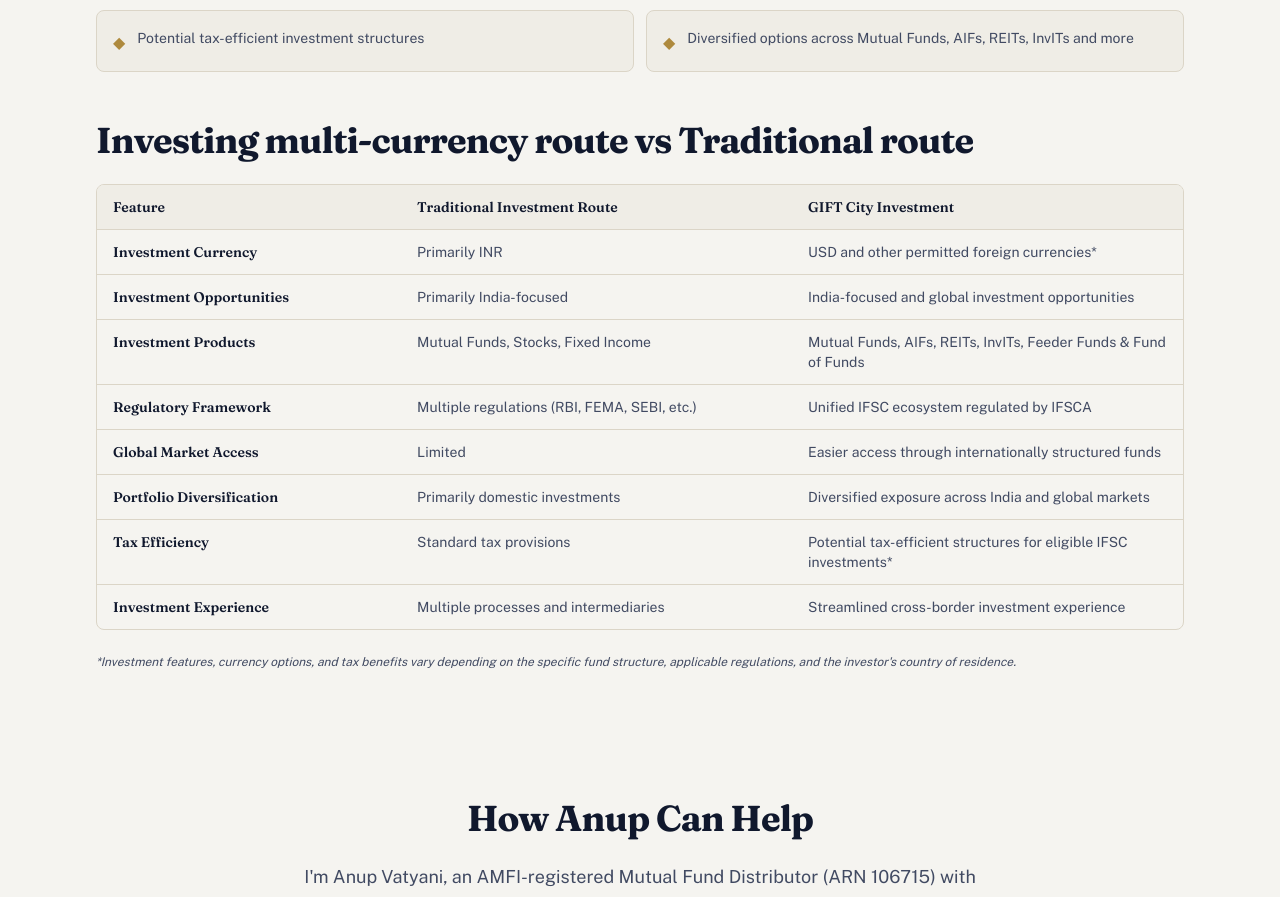
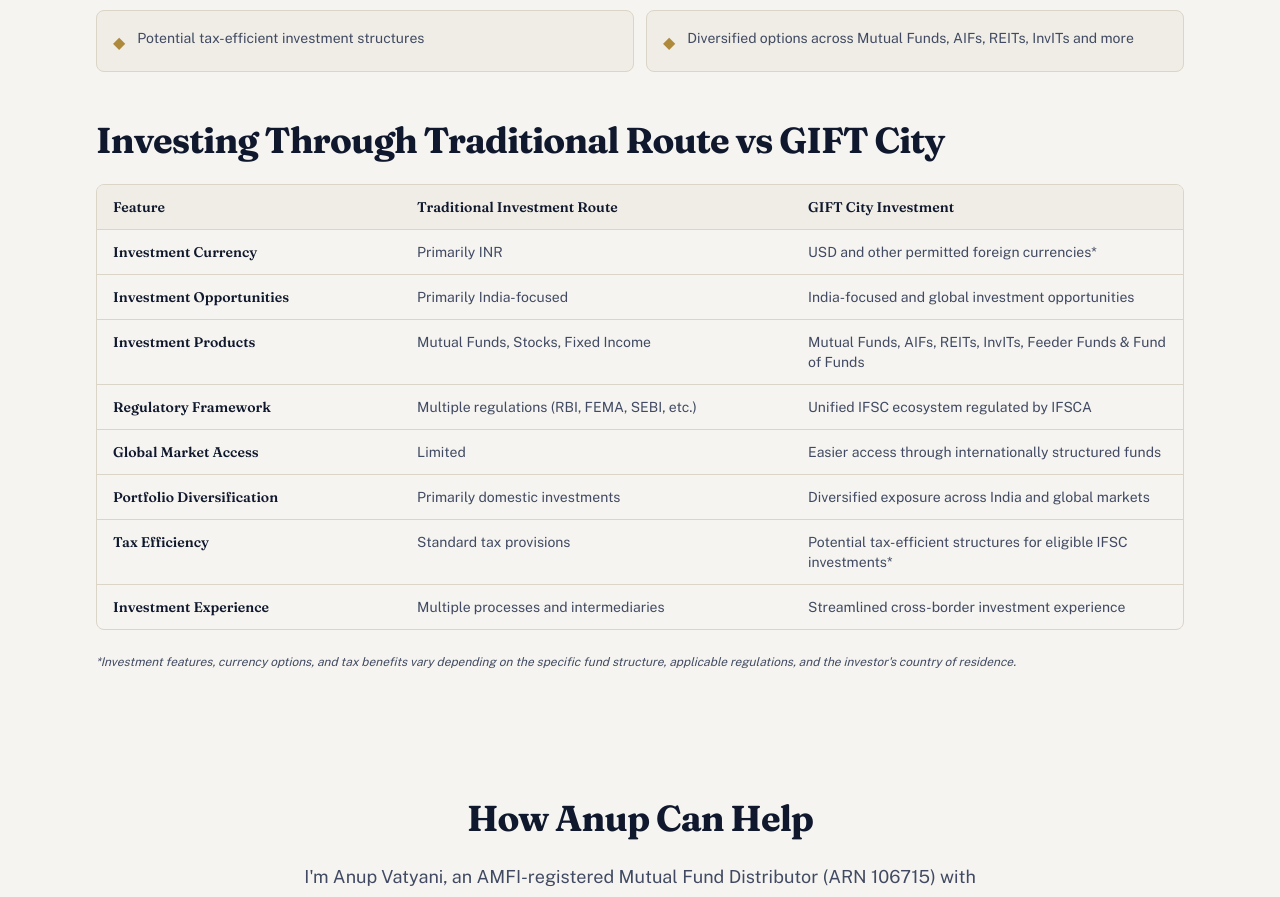
Before and after one commit to nexusadvisorsind-hash/giftcityfunds, a React (Vite) app: page / in a window 1280 px wide. Shown: the part 4546-5443 px from the top of the page. Built offline with nearby package versions, Linux system fonts and the light colour scheme.

Commit message:
Changes
Co-authored-by: pvatyani <231251781+pvatyani@users.noreply.github.com>

```diff
--- a/src/pages/Home.tsx
+++ b/src/pages/Home.tsx
@@ -201,7 +201,7 @@ const Home = () => {
               ))}
             </ul>
 
-            <h2 className="font-heading font-bold text-3xl md:text-4xl text-primary mb-6">Investing multi-currency route vs Traditional route</h2>
+            <h2 className="font-heading font-bold text-3xl md:text-4xl text-primary mb-6">Investing Through Traditional Route vs GIFT City</h2>
             <div className="overflow-x-auto rounded-lg border border-border">
               <table className="w-full table-fixed text-left font-body text-sm">
                 <thead className="bg-surface">
```
